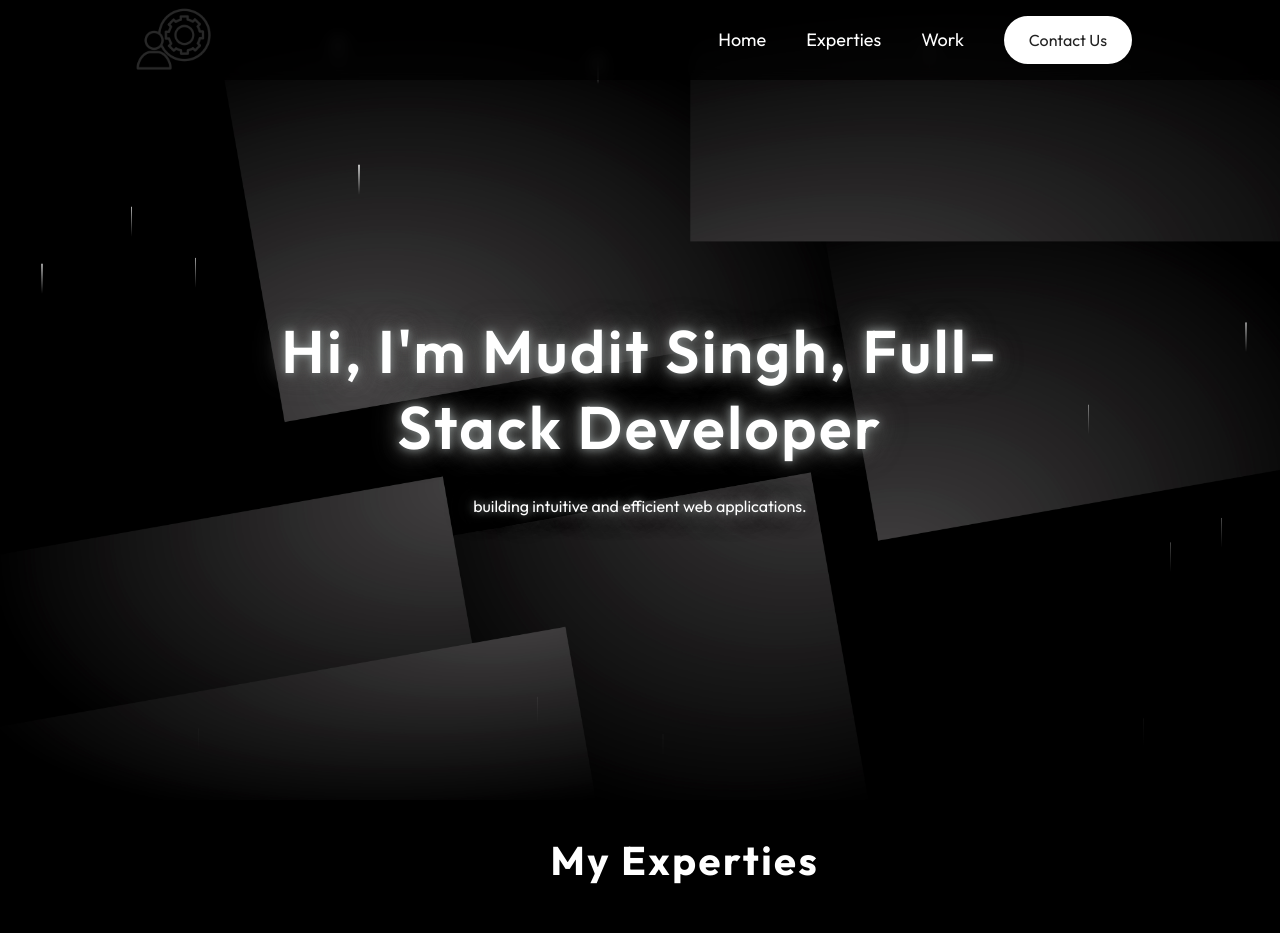
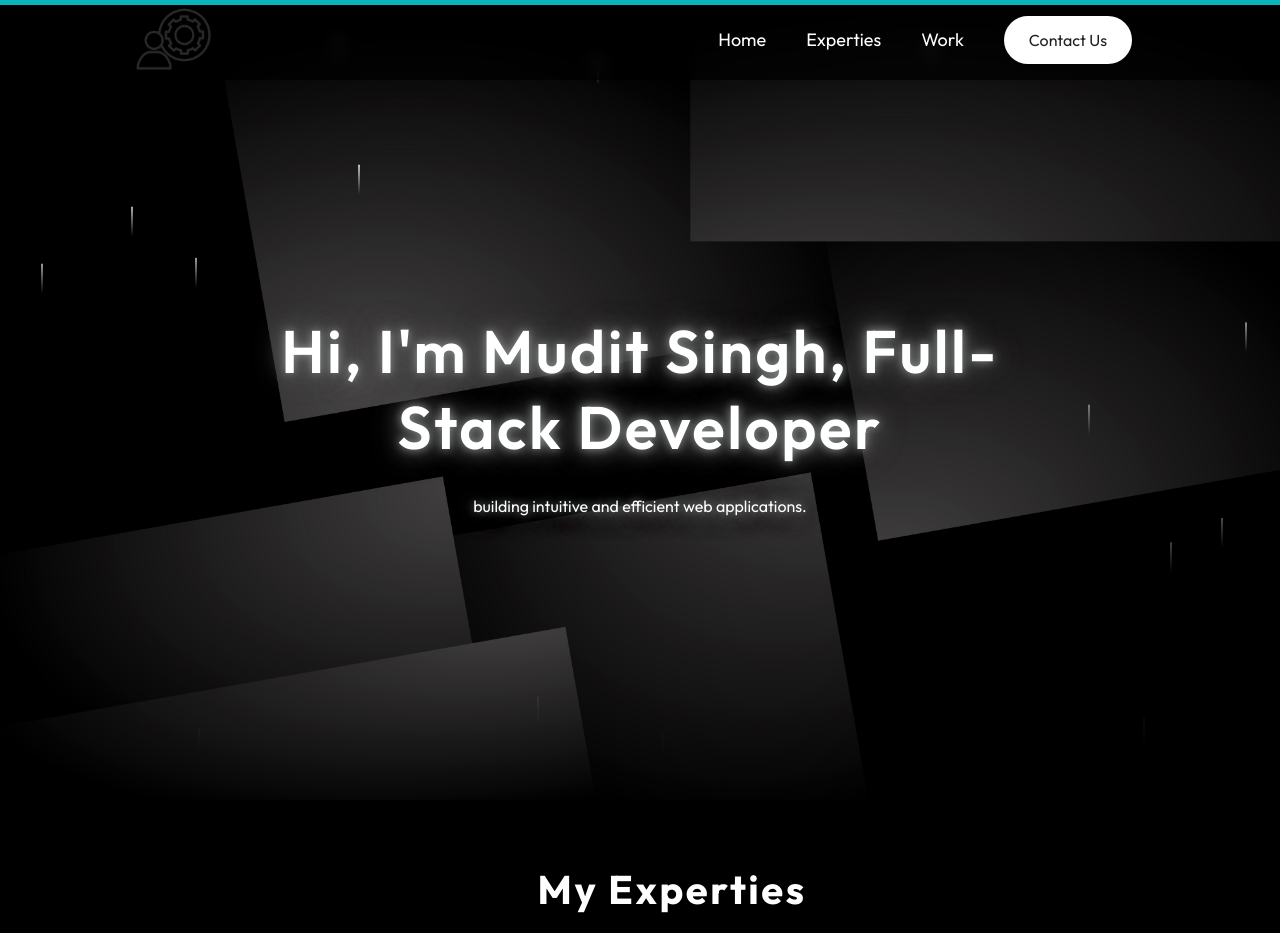
Before and after one commit to muditsingh2005/myprofile, a React (Vite) app: page / in a window 1280 px wide. Shown: the top 933 px of the page. Built offline with nearby package versions, Linux system fonts and the light colour scheme.

Commit message:
Applying Scroll-linked animations

```diff
--- a/src/App.jsx
+++ b/src/App.jsx
@@ -7,10 +7,12 @@ import proj1Img from "../src/assets/project-1.jpg";
 import Footer from "./components/footer/footer";
 import Tools from "./components/tools/tools";
 import { Meteors } from "./components/ui/Meteors";
+import ScrollIndicator from "./components/ui/scrollIndicator";
 
 function App() {
   return (
     <>
+      <ScrollIndicator />
       <Navbar />
       <Hero />
 
--- a/src/components/ui/Meteors.css
+++ b/src/components/ui/Meteors.css
@@ -9,7 +9,7 @@
 .meteor {
   position: absolute;
   top: -50px;
-  width: 1.5px;
+  width: 2px;
   height: 30px;
   background: linear-gradient(to bottom, white, transparent);
   animation: fall linear;
--- /dev/null
+++ b/src/components/ui/ScrollIndicator.css
@@ -0,0 +1,19 @@
+.scroll-indicator {
+  height: 5px;
+  background-color: rgb(8, 182, 188);
+  transform-origin: left;
+  position: fixed;
+  top: 0;
+  left: 0;
+  right: 0;
+  z-index: 9999;
+}
+
+.scroll-direction {
+  position: fixed;
+  top: 10px;
+  right: 10px;
+  color: #555;
+  font-size: 14px;
+  font-family: sans-serif;
+}
--- /dev/null
+++ b/src/components/ui/scrollIndicator.jsx
@@ -0,0 +1,28 @@
+import React, { useState } from "react";
+import { motion, useScroll, useMotionValueEvent } from "framer-motion";
+import "./ScrollIndicator.css";
+
+const ScrollIndicator = () => {
+  const { scrollYProgress, scrollY } = useScroll();
+  const [scrollDirection, setScrollDirection] = useState("down");
+
+  useMotionValueEvent(scrollY, "change", (current) => {
+    const previous = scrollY.getPrevious();
+    const diff = current - previous;
+    setScrollDirection(diff > 0 ? "down" : "up");
+  });
+
+  return (
+    <>
+      <motion.div
+        className="scroll-indicator"
+        style={{ scaleX: scrollYProgress }}
+      />
+      <div className="scroll-direction">
+        Scroll Direction: {scrollDirection}
+      </div>
+    </>
+  );
+};
+
+export default ScrollIndicator;
--- a/src/index.css
+++ b/src/index.css
@@ -48,9 +48,9 @@ a {
 .exp-heading {
   /* height: 40px; */
   /* padding: 5% 40%; */
-  padding-top: 35px;
+  padding-top: 5%;
   padding-bottom: 10px;
-  padding-left: 43%;
+  padding-left: 42%;
   /* text-decoration: underline grey; */
   font-size: 40px;
 }
```
